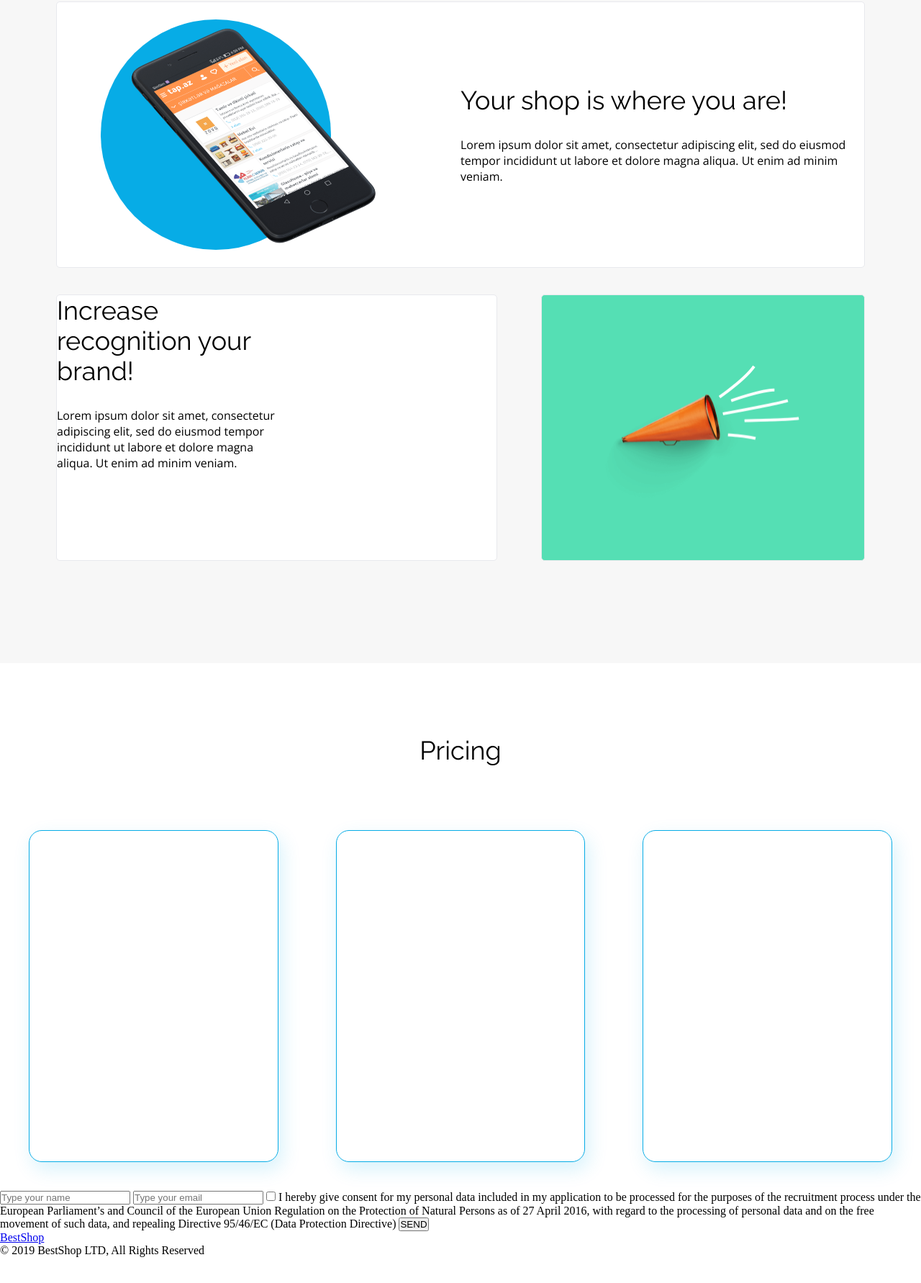
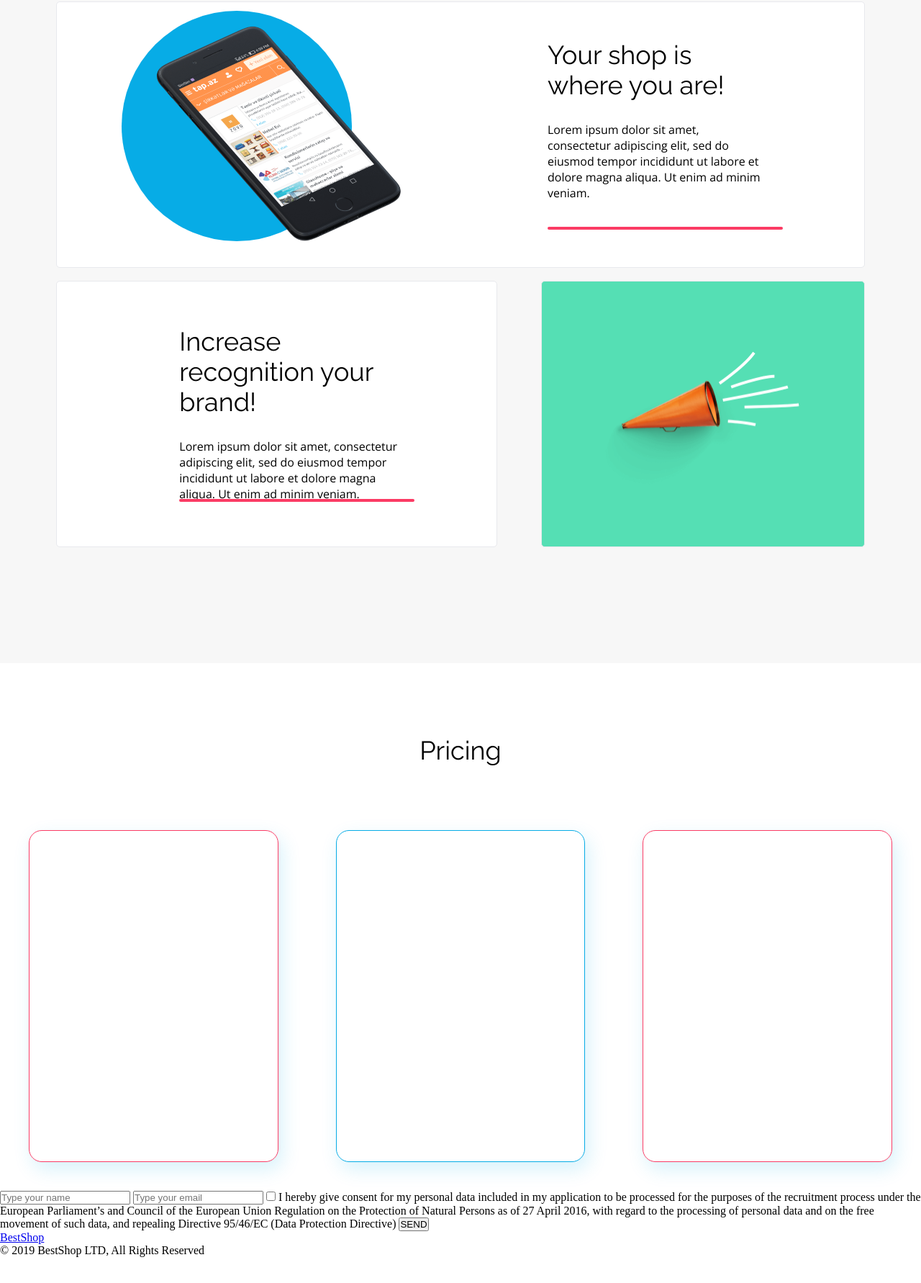
Before and after one commit to misiekmardosz/BestShop, a plain HTML site: page index.html in a window 1280 px wide. Shown: the part 1843-3625 px from the top of the page at 72% size. Drawn offline with nearby package versions, Linux system fonts and the light colour scheme.

Commit message:
style update

```diff
--- a/css/style.css
+++ b/css/style.css
@@ -201,6 +201,7 @@ section.benefits{
 }
 .benefits_container{
     margin: 105px 0;
+    position: relative;
 }
 
 .benefits_container_container{
@@ -214,14 +215,24 @@ section.benefits{
     border-radius: 5px;
     opacity: 1;
     margin-bottom: 37px;
+    position: relative;
+    align-items: center;
 
 }
-.benefits_container_article{
-    display: flex;
-    flex-direction: column;
-    justify-content: center;
+
+.benefits_container_article:nth-child(2){
+    width: 440px;
+    position: absolute;
+    right: 0;
+
+}
+.benefits_container_article:first-child{
     width: 50%;
     position: relative;
+    margin-left: 35px;
+}
+.macbook{
+
 }
 .benefits_container_article_header{
     text-align: left;
@@ -239,15 +250,51 @@ section.benefits{
     color: #000000;
     opacity: 1;
 }
-.phone{
+div.benefits_container_container>article{
+    text-align: left;
+    font: normal normal normal 16px/22px Open Sans;
+    letter-spacing: 0px;
+    color: #000000;
+    opacity: 1;
+    padding-right: 140px;
+    padding-bottom: 40px;
+}
+img.phone{
     width: 428px;
     height: 328px;
     position: absolute;
     left: 70px;
-    top:29px;
+    bottom: -150px;
     z-index: 2;
 }
-.benefits_container_article:nth-of-type(2)::before{
+img.macbook{
+    width: 386px;
+    height: 219px;
+    position: absolute;
+    right: 117px;
+    bottom: -138px;
+    z-index: 2;
+
+}
+.benefits_container_paragraph::before{
+    content: "";
+    display: block;
+    width: 327px;
+    height: 4px;
+    background: #FB3B64;
+    border-radius: 41px;
+    position: absolute;
+    bottom: 0px;
+    left: 0px;
+
+
+}
+
+
+
+
+
+.benefits_container_container:nth-child(2)::before{
     content: "";
     display: block;
     width: 320px;
@@ -255,9 +302,14 @@ section.benefits{
     border-radius: 200px;
     background: #07ACE6;
     position: absolute;
-    left:-500px;
     max-width: 100%;
+    margin-left: 90px;
+    top: 12px;
 }
+.benefits_container_bottom_article{
+    margin-left: 35px;
+}
+
 
 
 .benefits_container_container:last-child{
@@ -266,6 +318,10 @@ section.benefits{
     display: flex;
 }
 .benefits_container_bottom{
+    display: flex;
+    flex-direction: column;
+    align-items: center;
+    justify-content: center;
     width: 60%;
     height: 370px;
     background: #ffffff;
@@ -274,6 +330,35 @@ section.benefits{
     opacity: 1;
     margin-bottom: 37px;
 }
+p.benefits_container_bottom_paragraph{
+    margin-top: 30px;
+    text-align: left;
+    font: normal normal normal 16px/22px Open Sans;
+    letter-spacing: 0px;
+    color: #000000;
+    opacity: 1;
+}
+p.benefits_container_bottom_paragraph::before{
+    content: "";
+    display: block;
+    width: 327px;
+    height: 4px;
+    background: #55DFB4;
+    border-radius: 41px;
+    position: absolute;
+    bottom: 0px;
+
+
+}
+.benefits_container_bottom_article{
+    padding: 70px 0;
+    display: flex;
+    justify-content: center;
+    flex-direction: column;
+    position: relative;
+
+}
+
 
 .benefits_container_bottom:last-child{
 
@@ -329,3 +414,23 @@ section.benefits{
     padding: 20px;
 
 }
+.prices_container_article:first-child{
+    height: 461px;
+    width: 372px;
+    background: #FFFFFF;
+    border: 1px solid #FB3B64;
+    border-radius: 18px;
+    opacity: 1;
+    margin: 40px;
+    padding: 40px;
+}
+.prices_container_article:last-child{
+    height: 461px;
+    width: 372px;
+    background: #FFFFFF;
+    border: 1px solid #FB3B64;
+    border-radius: 18px;
+    opacity: 1;
+    margin: 40px;
+    padding: 40px;
+}
```
